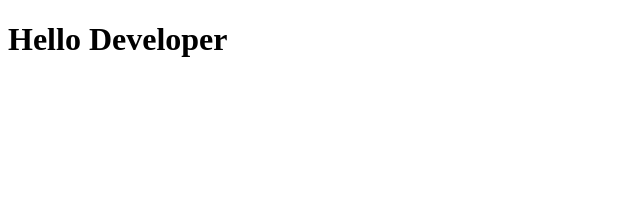
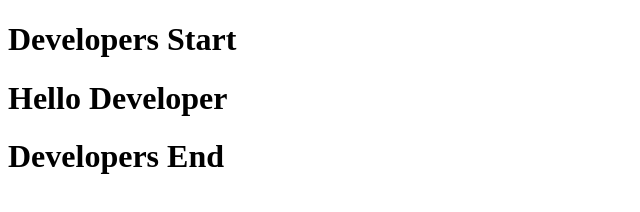
Before and after one commit to Yash36548/git-example, a plain HTML site: page index.html in a window 1280 px wide. Shown: the whole page, without its empty margins (0-640 px from the left). Drawn offline with Linux system fonts and the light colour scheme.

Commit message:
dev title changes

```diff
--- a/index.html
+++ b/index.html
@@ -6,6 +6,8 @@
     <title>Git & Github</title>
   </head>
   <body>
+    <h1>Developers Start</h1>
     <h1>Hello Developer</h1>
+    <h1>Developers End</h1>
   </body>
 </html>
```
